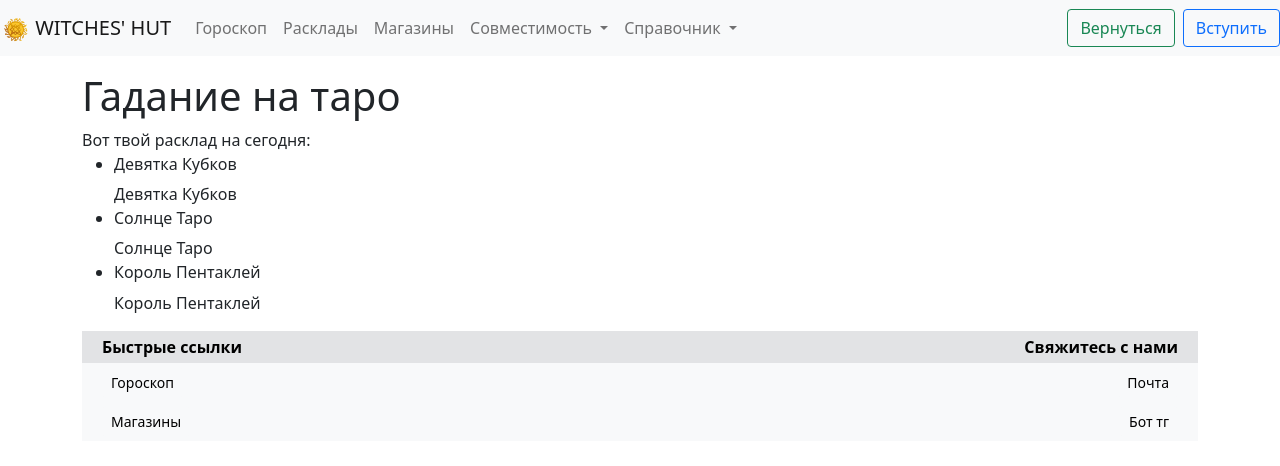
After one commit to PinguinCake/witches-hut, a Flask app: page /prediction/tarot in a window 1280 px wide. The commit adds this page. Shown: the top 466 px of the page. Run offline with Flask 2, Linux system fonts and the light colour scheme.

Commit message:
Оптимизация раскладов

```diff
--- a/main.py
+++ b/main.py
@@ -79,30 +79,36 @@ def logout():
     return redirect("/")
 
 
-@app.route('/prediction_taro')
-def prediction_taro():
-    with open("static/txt/taro.txt", "r", encoding="utf-8") as cards:
-        data_cards = cards.readlines()
-        new_cards = random.sample(data_cards, k=3)
-        for num, card in enumerate(new_cards):
-            new_cards[num] = card.replace('\n', '')
-        return render_template("prediction_taro.html", title='Гадание на Таро', cards=new_cards)
+@app.route('/prediction/<pred_type>')
+def prediction(pred_type):
+    if pred_type == 'choice':
+        pred_type = None
+        return render_template("prediction.html", title="Расклад", type=pred_type)
+    elif pred_type == 'cards':
+        with open('static/json/all_cards.json', encoding='utf-8') as file:
+            data = json.load(file)
+            cards = random.sample(list(data["Карты игральные"]), 2)
+        new_cards = []
+        for i in cards:
+            new_cards.append((i, data["Карты игральные"][i]["описание"], data["Карты игральные"][i]["изображение"]))
+        return render_template("prediction.html", title='Гадание на игральных картах',
+                               type=pred_type, cards=new_cards)
+    elif pred_type == 'tarot':
+        with open("static/txt/taro.txt", "r", encoding="utf-8") as cards:
+            data_cards = cards.readlines()
+            new_cards = random.sample(data_cards, k=3)
+            for num, card in enumerate(new_cards):
+                new_cards[num] = card.replace('\n', '')
+            return render_template("prediction.html", title='Гадание на Таро',
+                                   type=pred_type, cards=new_cards)
+    elif pred_type == 'special':
+        return render_template("prediction.html", title="Специалисты", type=pred_type)
 
-
-@app.route('/prediction_card')
-def prediction_card():
-    with open('static/json/all_cards.json', encoding='utf-8') as file:
-        data = json.load(file)
-        cards = random.sample(list(data["Карты игральные"]), 2)
-    new_cards = []
-    for i in cards:
-        new_cards.append((i, data["Карты игральные"][i]["описание"], data["Карты игральные"][i]["изображение"]))
-    return render_template("prediction_card.html", title='Гадание на игральных картах', cards=new_cards)
 
 def main():
     name_db = 'webproject.db'
     db_session.global_init(f"db/{name_db}")
-    app.run(port=5001)
+    app.run(port=5000)
 
 
 if __name__ == '__main__':
--- a/static/css/style.css
+++ b/static/css/style.css
@@ -6,4 +6,5 @@ footer {
     height: 112px;
     width: 100%;
     margin-top: auto;
+    bottom: 0;
 }
--- a/templates/base.html
+++ b/templates/base.html
@@ -13,7 +13,7 @@
 <body>
     <header>
         <nav class="navbar navbar-expand-lg navbar-light bg-light">
-            <a class="navbar-brand" href="http://localhost:5000/">
+            <a class="navbar-brand" href="/">
                 <img src="/static/img/sun.png" width="30" height="30" class="d-inline-block align-top" alt="">
                 WITCHES' HUT
             </a>
@@ -26,14 +26,8 @@
                     <li class="nav-item active">
                         <a class="nav-link" href="#"> Гороскоп </a>
                     </li>
-                    <li class="nav-item dropdown">
-                        <a class="nav-link dropdown-toggle" href="#" id="navbarDropdownMenuLink" role="button" data-bs-toggle="dropdown" aria-expanded="false">
-                            Расклад
-                        </a>
-                        <ul class="dropdown-menu" aria-labelledby="navbarDropdownMenuLink">
-                            <li><a class="dropdown-item" href="/prediction_taro">На картах Таро</a></li>
-                            <li><a class="dropdown-item" href="/prediction_card">На игральных картах</a></li>
-                        </ul>
+                    <li class="nav-item">
+                        <a class="nav-link" href="/prediction/choice"> Расклады </a>
                     </li>
                     <li class="nav-item">
                         <a class="nav-link" href="#"> Магазины </a>
--- /dev/null
+++ b/templates/prediction.html
@@ -0,0 +1,45 @@
+{% extends "base.html" %}
+
+{% block content %}
+<head>
+    <meta charset="UTF-8">
+    <title>{{ title }}</title>
+</head>
+<body>
+    <p align="center">
+        {% if not type %}
+            <h6 class="display-6">Выбери тип гадания: </h6>
+            <div class="d-grid gap-2 col-4 justify-content-md-start">
+                <a role="button" class="btn btn-outline-primary" href="/prediction/tarot">Таро</a>
+                <a role="button" class="btn btn-outline-primary" href="/prediction/cards">Игральные карты</a>
+                <a role="button" class="btn btn-outline-success" href="/prediction/special">Со специалистом</a>
+            </div>
+        {% elif type == "cards" %}
+            <h6 class="display-6">Гадание на игральных картах</h6>
+            <a>Вот твой расклад на сегодня: </a>
+            <ul>
+                {% for one in cards %}
+                <li><h6>{{ one[0] }}</h6></li>
+                <h7>{{ one[1] }}</h7>
+                {% endfor %}
+            </ul>
+        {% elif type == "tarot" %}
+            <h6 class="display-6">Гадание на таро</h6>
+            <a>Вот твой расклад на сегодня: </a>
+            <ul>
+                {% for one in cards %}
+                <li><h6>{{ one }}</h6></li>
+                    <h7>{{ one }}</h7>
+                {% endfor %}
+            </ul>
+        {% elif type == "special" %}
+            <h6 class="display-6">Наши специалисты:</h6>
+            <ul>
+                <li>Квитка Мария</li>
+                <li>Гуляева Юлия</li>
+                <li>Даниелян Сергей</li>
+            </ul>
+        {% endif %}
+    </p>
+</body>
+{% endblock %}
```
Also changed, not shown: templates/prediction_card.html (deleted, +0 -20 lines), templates/prediction_taro.html (deleted, +0 -20 lines).
